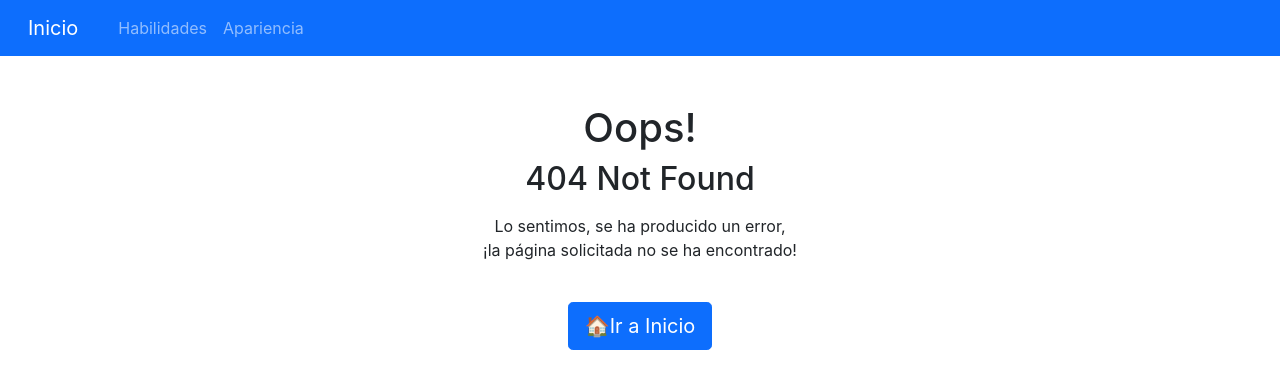
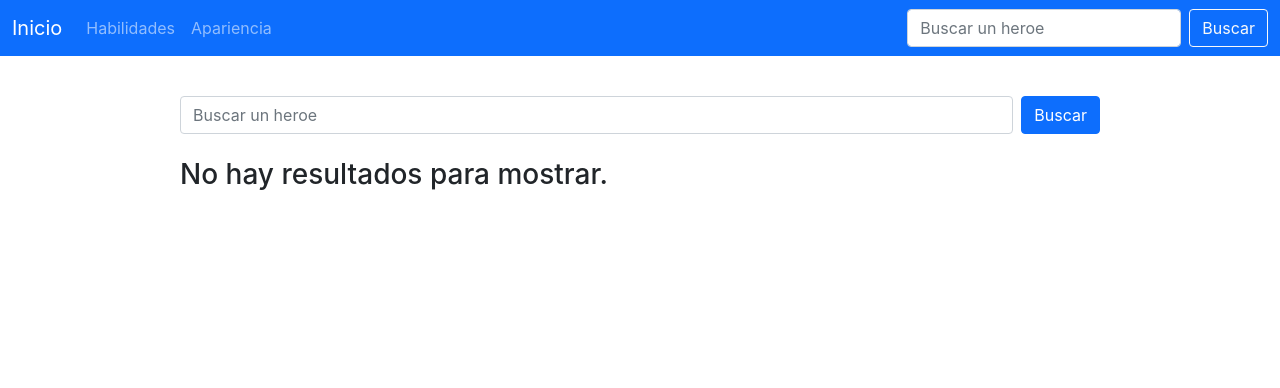
Before and after one commit to dany-eduard/superhero-react-app, a React (Create React App) app: page /resultado-busqueda in a window 1280 px wide. Before the commit this address had no page. Shown: the top 388 px of the page. Built offline with nearby package versions, Linux system fonts and the light colour scheme.

Commit message:
add: functionality search by hero name

```diff
--- a/src/App.tsx
+++ b/src/App.tsx
@@ -7,16 +7,18 @@ const Apariencia = lazy(() => import('pages/Apariencia'))
 const Dashboard = lazy(() => import('pages/Dashboard'))
 const Habilidades = lazy(() => import('pages/Habilidades'))
 const NotFound = lazy(() => import('pages/NotFound'))
+const ResultadoBusqueda = lazy(() => import('pages/ResultadoBusqueda'))
 
 const App = () => (
   <BrowserRouter>
     <Layout>
       <Suspense fallback={<Loader />}>
         <Routes>
-          <Route path="/" element={<Dashboard />} />
+          <Route path="*" element={<NotFound />} />
+          <Route path="/apariencia" element={<Apariencia />} />
           <Route path="/habilidades" element={<Habilidades />} />
-          <Route path="/apariencia" element={<Apariencia />} />
-          <Route path="*" element={<NotFound />} />
+          <Route path="/resultado-busqueda" element={<ResultadoBusqueda />} />
+          <Route path="/superhero-react-app" element={<Dashboard />} />
         </Routes>
       </Suspense>
     </Layout>
--- a/src/components/Navbar/Navbar.tsx
+++ b/src/components/Navbar/Navbar.tsx
@@ -1,12 +1,32 @@
-import { useLocation } from 'react-router'
+import { Input } from 'components/Inputs'
+import { ChangeEvent, FormEvent, useEffect, useState } from 'react'
+import { useLocation, useNavigate } from 'react-router'
 import { Link } from 'react-router-dom'
 
 const Navbar = () => {
+  const navigate = useNavigate()
   const path = useLocation().pathname
+  const [searchValue, setSearchValue] = useState<string | undefined>(undefined)
+
+  const handleChange = (e: ChangeEvent<HTMLInputElement>) => {
+    setSearchValue(e.target.value)
+  }
+
+  const handleFormSearch = (e: FormEvent<HTMLFormElement>) => {
+    e.preventDefault()
+    navigate(`resultado-busqueda?${searchValue}`)
+  }
+
+  useEffect(() => {
+    setSearchValue('')
+  }, [path])
 
   return (
     <nav className="navbar navbar-expand-lg navbar-dark bg-primary">
       <div className="container-fluid">
+        <Link className={`navbar-brand ${path === '/superhero-react-app' && 'active'}`} to="/superhero-react-app">
+          Inicio
+        </Link>
         <button
           className="navbar-toggler"
           type="button"
@@ -19,9 +39,6 @@ const Navbar = () => {
           <span className="navbar-toggler-icon" />
         </button>
         <div className="collapse navbar-collapse" id="navbarTogglerDemo01">
-          <Link className={`navbar-brand nav-link ${path === '/' && 'active'}`} to="/">
-            Inicio
-          </Link>
           <ul className="navbar-nav me-auto mb-2 mb-lg-0">
             <li className="nav-item">
               <Link className={`nav-link ${path === '/habilidades' && 'active'}`} to="/habilidades">
@@ -34,6 +51,18 @@ const Navbar = () => {
               </Link>
             </li>
           </ul>
+          <form className="d-flex" onSubmit={handleFormSearch}>
+            <Input
+              autoComplete="off"
+              id="input-search"
+              onChange={handleChange}
+              placeholder="Buscar un heroe"
+              value={searchValue}
+            />
+            <button className="btn btn-outline-light" type="submit">
+              Buscar
+            </button>
+          </form>
         </div>
       </div>
     </nav>
--- /dev/null
+++ b/src/pages/ResultadoBusqueda/ResultadoBusqueda.tsx
@@ -0,0 +1,88 @@
+/* eslint-disable no-nested-ternary */
+import { ChangeEvent, FormEvent, useEffect, useState } from 'react'
+import { fetchSearchHero } from 'services'
+import { Input } from 'components/Inputs'
+import { resetList } from 'store/slices/superHeroes'
+import { RootState } from 'store'
+import { useDispatch, useSelector } from 'react-redux'
+import { useNavigate } from 'react-router'
+import CardHero from 'components/CardHero'
+import Loader from 'components/Loader'
+
+const ResultadoBusqueda = () => {
+  const dispatch = useDispatch()
+  const navigate = useNavigate()
+
+  const heroesList = useSelector((state: RootState) => state.superHeroes.list)
+  const loading = useSelector((state: RootState) => state.superHeroes.loading)
+  const [searchValue, setSearchValue] = useState<string | null>(null)
+
+  const handleChange = (e: ChangeEvent<HTMLInputElement>) => {
+    setSearchValue(e.target.value)
+  }
+
+  const handleFormSearch = (e: FormEvent<HTMLFormElement>) => {
+    e.preventDefault()
+    navigate(`?${searchValue}`)
+    dispatch(resetList())
+    if (searchValue) {
+      dispatch(fetchSearchHero(searchValue))
+    }
+  }
+
+  useEffect(() => {
+    const { value } = document.querySelector('#input-search') as HTMLInputElement
+    if (value && value !== '') dispatch(fetchSearchHero(value))
+    setSearchValue(value)
+    return () => {
+      dispatch(resetList())
+    }
+  }, [])
+
+  return (
+    <div className="custom-container">
+      <form className="mb-4 d-flex" onSubmit={handleFormSearch}>
+        <Input
+          autoComplete="off"
+          id="input-search"
+          onChange={handleChange}
+          placeholder="Buscar un heroe"
+          value={searchValue}
+        />
+        <button className="btn btn-primary" type="submit" disabled={loading}>
+          Buscar
+        </button>
+      </form>
+
+      {loading ? (
+        <Loader />
+      ) : heroesList.length > 0 ? (
+        <>
+          <h2>
+            Resultado para: <code>{searchValue}</code>
+          </h2>
+          <div className="mt-5 mb-3">
+            <div className="row">
+              {heroesList.map((hero) => (
+                <div className="col-md-4" key={hero.id}>
+                  <CardHero
+                    name={hero.name}
+                    powerstats={hero.powerstats}
+                    fullName={hero.biography[`full-name`]}
+                    alignment={hero.biography.alignment}
+                    appearance={hero.appearance}
+                    image={hero.image}
+                  />
+                </div>
+              ))}
+            </div>
+          </div>
+        </>
+      ) : (
+        <h3>No hay resultados para mostrar.</h3>
+      )}
+    </div>
+  )
+}
+
+export default ResultadoBusqueda
--- /dev/null
+++ b/src/pages/ResultadoBusqueda/index.ts
@@ -0,0 +1 @@
+export { default } from './ResultadoBusqueda'
```
